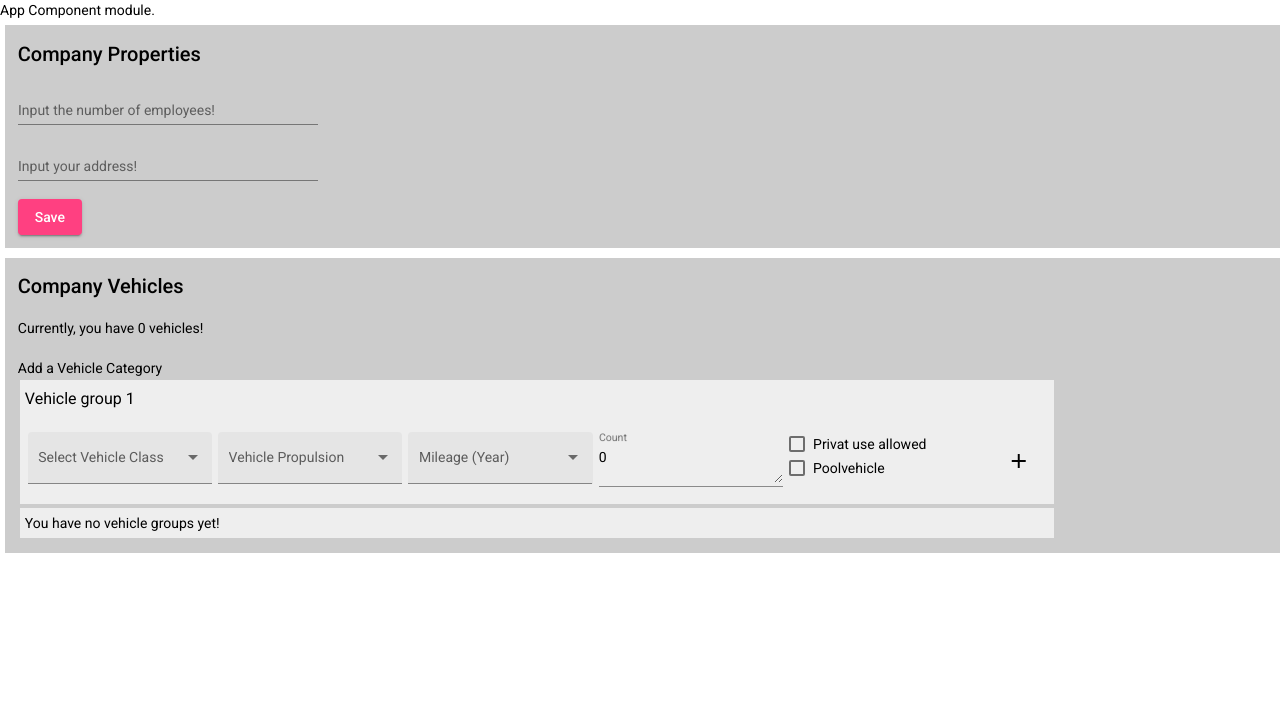
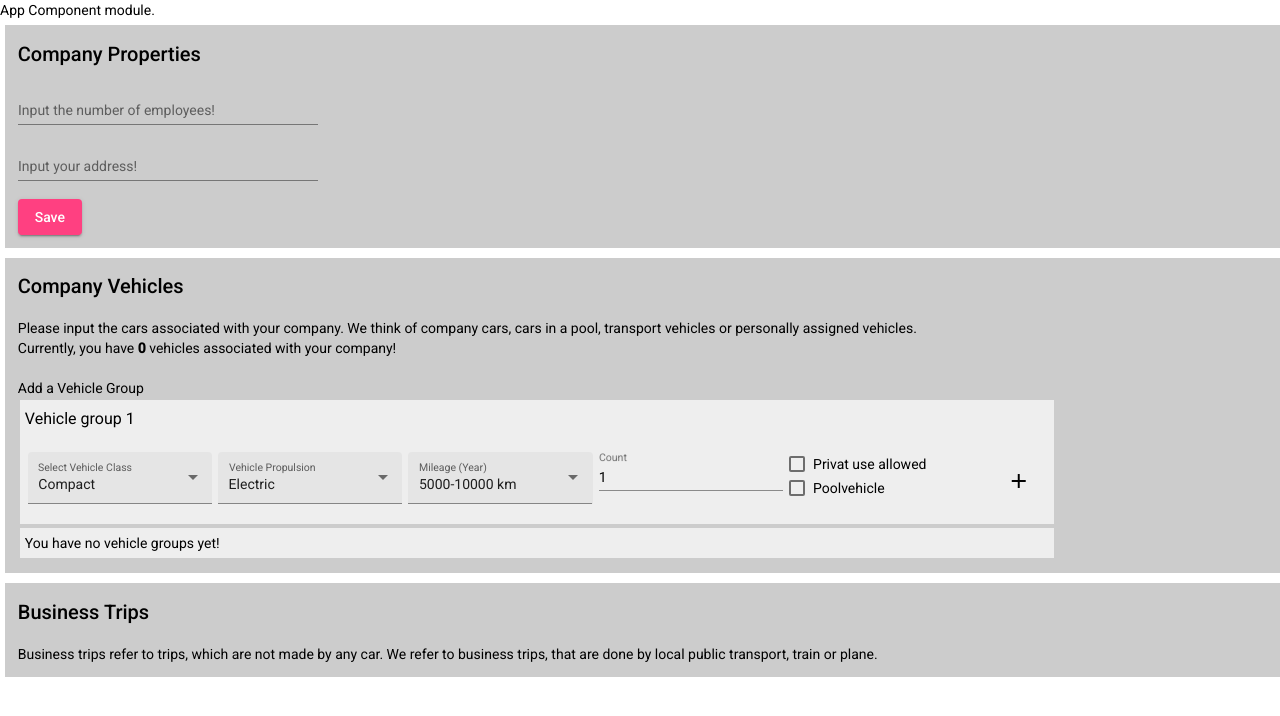
Before and after one commit to roadlabs-alpha/co2_calc, an Angular app in the folder webapp/co2-calc/: page / in a window 1280 px wide. Shown: the top 716 px of the page. Built offline with nearby package versions, Linux system fonts and the light colour scheme.

Commit message:
added component businesstrips

```diff
--- a/webapp/co2-calc/src/app/app.component.html
+++ b/webapp/co2-calc/src/app/app.component.html
@@ -2,3 +2,4 @@ App Component module.
 
 <app-company-properties></app-company-properties>
 <app-company-vehicles></app-company-vehicles>
+<app-company-businesstrips></app-company-businesstrips>
--- a/webapp/co2-calc/src/app/app.module.ts
+++ b/webapp/co2-calc/src/app/app.module.ts
@@ -18,12 +18,14 @@ import { BrowserAnimationsModule } from '@angular/platform-browser/animations';
 import { MatButtonModule } from '@angular/material/button';
 import {DemoMaterialModule} from './material-module';
 import { CompanyVehiclesComponent } from './company-vehicles/company-vehicles.component';
+import { CompanyBusinesstripsComponent } from './company-businesstrips/company-businesstrips.component';
 
 @NgModule({
   declarations: [
     AppComponent,
     CompanyPropertiesComponent,
-    CompanyVehiclesComponent
+    CompanyVehiclesComponent,
+    CompanyBusinesstripsComponent
   ],
   imports: [
     BrowserModule,
--- /dev/null
+++ b/webapp/co2-calc/src/app/company-businesstrips/company-businesstrips.component.html
@@ -0,0 +1,15 @@
+<div class="component_container">
+
+
+	<h2>Business Trips</h2>
+
+	Business trips refer to trips, which are not made by any car. We refer to business trips, that are done by local public transport, train or plane.
+
+
+
+
+
+
+
+
+</div>
--- /dev/null
+++ b/webapp/co2-calc/src/app/company-businesstrips/company-businesstrips.component.ts
@@ -0,0 +1,15 @@
+import { Component, OnInit } from '@angular/core';
+
+@Component({
+  selector: 'app-company-businesstrips',
+  templateUrl: './company-businesstrips.component.html',
+  styleUrls: ['./company-businesstrips.component.css', "../app.component.css"],
+})
+export class CompanyBusinesstripsComponent implements OnInit {
+
+  constructor() { }
+
+  ngOnInit(): void {
+  }
+
+}
--- a/webapp/co2-calc/src/app/company-vehicles/company-vehicles.component.css
+++ b/webapp/co2-calc/src/app/company-vehicles/company-vehicles.component.css
@@ -60,6 +60,6 @@
   padding-top: 12px;
   padding-bottom: 12px;
   text-align: left;
-  background-color: #4CAF50;
-  color: white;
+  background-color: #86ba87;
+  color: black;
 }
--- a/webapp/co2-calc/src/app/company-vehicles/company-vehicles.component.html
+++ b/webapp/co2-calc/src/app/company-vehicles/company-vehicles.component.html
@@ -1,9 +1,11 @@
 <div class=component_container>
 	<h2>Company Vehicles</h2>
-	Currently, you have {{n_total_vehicles}} vehicles!
+	Please input the cars associated with your company. We think of company cars, cars in a pool, transport vehicles or personally assigned vehicles.
+	<br>
+	Currently, you have <b>{{n_total_vehicles}}</b> vehicles associated with your company!
 	<br>
 	<br>
-	Add a Vehicle Category
+	Add a Vehicle Group
 	<br>
 
 	<div class=add_vehicle_category_block>
@@ -33,16 +35,16 @@
 		<mat-form-field appearance="fill" [formGroup]="fg_vehicleclass" class="form_element">
 			<mat-label>Mileage (Year)</mat-label>
 			<mat-select matNativeControl formControlName="fc_mileage">
-				<mat-option value="5"><5000 km</mat-option>
-					<mat-option value="5-10">5000-10000 km</mat-option>
-					<mat-option value="10-20">10000-20000 km</mat-option>
-					<mat-option value="20-30">20000-30000 km</mat-option>
+				<mat-option value="<5000 km"><5000 km</mat-option>
+					<mat-option value="5000-10000 km">5000-10000 km</mat-option>
+					<mat-option value="10000-20000 km">10000-20000 km</mat-option>
+					<mat-option value="20000-30000 km">20000-30000 km</mat-option>
 				</mat-select>
 			</mat-form-field>
 
-			<mat-form-field [formGroup]="fg_vehicleclass" class="form_element">
+			<mat-form-field class="form_element" [formGroup]="fg_vehicleclass">
 				<mat-label>Count</mat-label>
-				<textarea matInput placeholder="10" formControlName="fc_count"></textarea>
+				<input matInput type="text" placeholder="1" formControlName="fc_count">
 			</mat-form-field>
 
 			<div class=form_element>
--- a/webapp/co2-calc/src/app/company-vehicles/company-vehicles.component.ts
+++ b/webapp/co2-calc/src/app/company-vehicles/company-vehicles.component.ts
@@ -26,12 +26,12 @@ export class CompanyVehiclesComponent implements OnInit{
 
 
 	fg_vehicleclass = new FormGroup({
-		fc_vehicleclass: new FormControl(''),
-		fc_vehicleprop: new FormControl(''),
-		fc_mileage: new FormControl(""),
+		fc_vehicleclass: new FormControl('Compact'),
+		fc_vehicleprop: new FormControl('Electric'),
+		fc_mileage: new FormControl("5000-10000 km"),
 		fc_poolcar: new FormControl(false),
 		fc_privateuse: new FormControl(false),
-		fc_count: new FormControl(0),
+		fc_count: new FormControl(1),
 		fc_add: new FormControl(false),
 	});
 
```
Also changed, not shown: webapp/co2-calc/src/app/company-businesstrips/company-businesstrips.component.css (added), 1 other file (tests, documents, lock files or other folders). Lines whose indentation alone changed are shown as unchanged.
